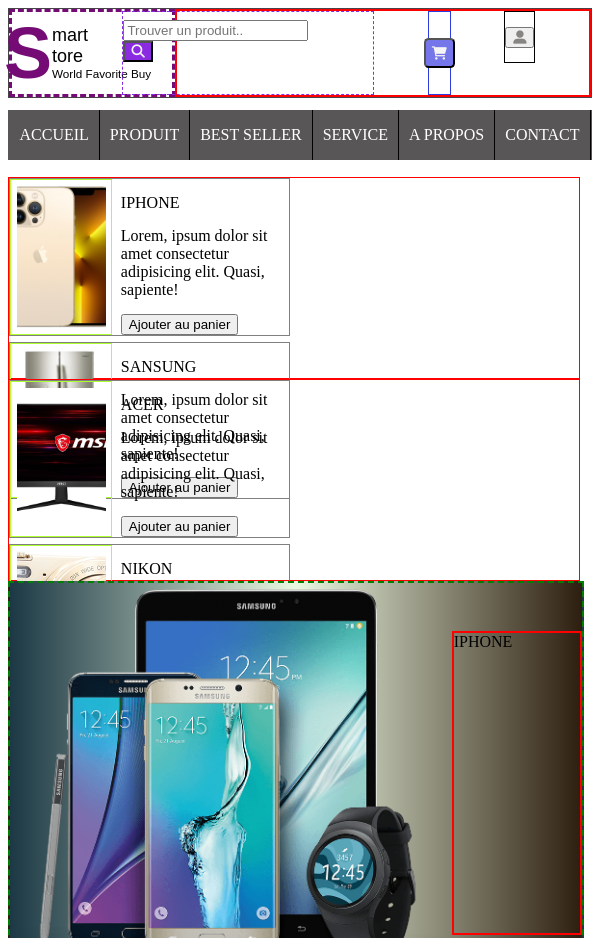
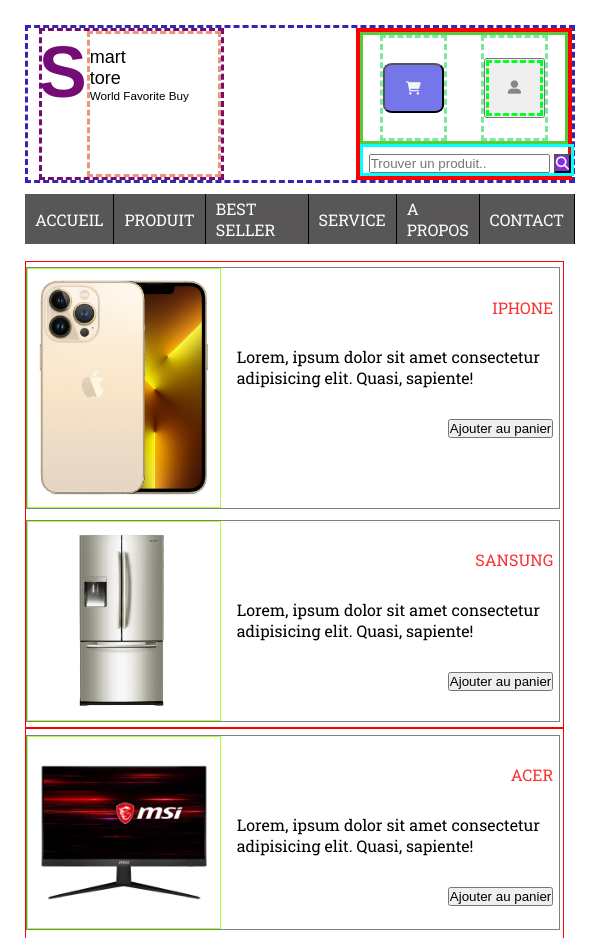
Before and after one commit to abou1er/1erprojet, a plain HTML site: page index.html in a window 600 px wide. Shown: the top 938 px of the page. Drawn offline with Linux system fonts and the light colour scheme; a web font is replaced by a local one.

Commit message:
responsive ok

```diff
--- a/index.html
+++ b/index.html
@@ -8,8 +8,9 @@
     <link rel="stylesheet" href="style.css">
     <title>Accueil - Smart Store</title>
 </head>
-<body>
-    <header>
+
+
+<header class="tete">
     <div class="logo">
         <div class="logoLeft">S</div>
 
@@ -26,20 +27,49 @@
             <div class="search-container">
                 <form action="/action_page.php">
                     <input class="search" type="text" placeholder="Trouver un produit.." name="search">
-                        <button type="submit"><i class="fa fa-search"></i></button>
+                    <button type="submit"><i class="fa fa-2xl fa-search"></i></button>
                 </form>
             </div>
         </div>
 
+        <div class="panier">
+            <button><i class="fa-solid fa-2xl fa-cart-shopping"></i></button></i></div>
+
+        <div class="user"><button><i class="fa-solid fa-2xl fa-user-large"></i></button></div>
+
+
+
+
+    </div>
+
+
+    <div class="headRightMob">
+
+        <div class="topHeadRight">
             <div class="panier">
             <button><i class="fa-solid fa-cart-shopping"></i></button></i></div>
 
             <div class="user"><button><i class="fa-solid fa-user-large"></i></button></div>
         </div>
 
+        <div class="searchBar">
+            <div class="search-container">
+                <form action="/action_page.php">
+                    <input class="search" type="text" placeholder="Trouver un produit.." name="search">
+                    <button type="submit"><i class="fa fa-search"></i></button>
+                </form>
+            </div>
+        </div>
+
+
+
+
+    </div>
 
 
 </header>
+<body class="main">
+
 
 
     <nav>
@@ -135,7 +165,7 @@
         <div class="Carou">
 
             <div class="imgLeft cardimgCarou"><img src="img/ferArepasser.webp" alt="Téléphone"></div>
-            <div class="imgLeft cardimgCarou"><img src="img/homecinema.jpg" alt="Téléphone"></div>
+            <div class="imgLeft cardimgCarou homecinema"><img src="img/homecinema.jpg" alt="Téléphone"></div>
             <div class="imgLeft cardimgCarou"><img src="img/ventilateur.webp" alt="Téléphone"></div>
             <div class="imgLeft cardimgCarou"><img src="img/electronic1.jpg" alt="Téléphone"></div>
 
@@ -144,16 +174,17 @@
 
 
     <footer>
-        <div class="rgbd titleFoot">RGPD
+        <div class="rgbd ">
+            <div class="titleFoot">RGPD</div>
             <div class="textRgpd">
                 <p>Le règlement UE 2016/679 du Parlement européen et du Conseil du 27 avril 2016 relatif à la protection des personnes physiques à l'égard du traitement des données à caractère personnel et à la libre circulation de ces données, et abrogeant la directive 95/46/CE dit règlement général sur la protection des données (RGPD, ou encore GDPR, de l'anglais General Data Protection Regulation), est un règlement de l'Union européenne qui constitue le texte de référence en matière de protection des données à caractère personnel1. </p>
             </div>
         </div>
         <div class="contactFoot">
             <div class="titleFoot">CONTACT</div>
-            <div class="facebook"><i class="fa-2x fa-brands fa-facebook-square"></i></div>
-            <div class="insta"><i class="fa-2x fa-brands fa-instagram"></i></div>
-            <div class="snapchat"><i class="fa-2x fa-brands fa-snapchat-square"></i></div>
+            <i class="fa-2x fa-brands fa-facebook-square"></i>
+            <i class="fa-2x fa-brands fa-instagram"></i>
+            <i class="fa-2x fa-brands fa-snapchat-square"></i>
         </div>
         <div class="navFoot">
             <div class="titleFoot">NAV</div>
@@ -167,5 +198,9 @@
         </div>
     </footer>
 
+
+
+
+
 </body>
 </html>
--- a/style.css
+++ b/style.css
@@ -1,21 +1,33 @@
 
 @import url('https://fonts.googleapis.com/css2?family=Bebas+Neue&family=Pacifico&family=Radio+Canada&family=Water+Brush&display=swap');
+
+@import url('https://fonts.googleapis.com/css2?family=Bebas+Neue&family=Pacifico&family=Radio+Canada&family=Roboto+Slab&family=Water+Brush&display=swap');
 /*PARTIE HEADER*/
-header {
+*{
+    padding: 0;
+    margin: 0;
+}
+.tete {
     display: flex;
-    border: solid 1px rgb(73, 68, 73);
+    border: dashed 3px rgb(52, 37, 179);
     justify-content: space-between;
 }
 
+.main {
+    padding: 25px;
+    flex: 1;
+    display:inline-block;
+  }
 
 .logo {
     width: 15%;
-    border: dashed 3px rgb(117, 11, 117);
+    /* border: dashed 3px rgb(117, 11, 117); */
     display: flex;
     font-family: 'Radio Canada', sans-serif;
-    min-width: 160px;
+    min-width: 12%;
 
 }
+body{font-family: 'Roboto Slab', serif;}
 
 .logoLeft {
     width: 25%;
@@ -46,11 +58,12 @@
 
 .headRight {
     display: flex;
-    border: 2px solid red;
+    /* border: 2px solid red; */
     width: 70%;
     justify-content: flex-end;
 
 }
+.headRightMob{display: none;}
 
 .headRight div {
     margin-right: 13%;
@@ -59,10 +72,11 @@
 .searchBar {
     display: flex;
     justify-content: flex-end;
+
     width: 38%;
     border: solid 1px blueviolet;
     /* padding-left: 12%; */
-    padding-top: 2%;
+    padding-top: 35px;
 
 
 }
@@ -70,8 +84,8 @@
 .panier {
     display: flex;
     justify-content: flex-end;
-    width: 5%;
-    border: solid 1px rgb(43, 61, 226);
+    width: 10%;
+    /* border: solid 1px rgb(43, 61, 226); */
     /* padding-left: 12%; */
     align-items: center;
     justify-content: center;
@@ -92,7 +106,10 @@
 .panier button {
     background-color: rgb(118, 118, 235);
     border-radius: 15%;
-    height: 30px;
+    height: 50px;
+    width: 100%;
+
+
 }
 
 
@@ -100,15 +117,22 @@
     display: flex;
     align-items: center;
     justify-content: center;
-    border: solid 1px black;
+    border: solid 1px orange;
 
-    width: 50px;
+    width: 80px;
 
-    height: 50px;
+    height: 100px;
 }
 
 .user i {
     color: rgb(136, 132, 132);
+    width: 80px;
+    height: 50px;
+    display: flex;
+    align-items: center;
+    justify-content: center;
+
+    border: dashed 3px rgb(0, 255, 34);
 }
 
 /*FIN PARTIE HEADER*/
@@ -123,6 +147,7 @@
     margin-top: 2%;
     text-transform: uppercase;
     box-shadow: 1px 1px 1px white;
+    width: 100%;
 
 }
 
@@ -143,7 +168,7 @@
 }
 
 /*FIN PARTIE NAV*/
-
+.title{color: rgb(248, 50, 50);}
 
 /*PARTIE VIEW*/
 .view {
@@ -171,6 +196,10 @@
     margin-bottom: 1%;
     display: flex;
 
+
+}
+
+.cards button{
 
 }
 
@@ -282,7 +311,7 @@
 
 footer i{
     color: black;
-    width: 200px;
+    width: 100%;
 }
 .rgbd{
     width: 31%;
@@ -314,11 +343,11 @@
 
 
 /*MEDIA QUERIES******/
-@media all and (min-width: 701px) and (max-width: 1023px){
+@media all and (min-width: 700px) and (max-width: 1023px){
 
-    header {
+    .tete {
         display: flex;
-        border: solid 1px rgb(73, 68, 73);
+        border: dashed 3px rgb(52, 37, 179);
         justify-content: center;
     }
 
@@ -329,7 +358,7 @@
         border: dashed 1px blueviolet;
         /* padding-left: 12%; */
         padding-top: 2%;
-        min-width: 250px;
+        min-width: 20%;
 
 
     }
@@ -391,16 +420,40 @@
 
         background: linear-gradient(0.25turn, #1b3844, #ebf8e1, #2d1e0f);
     }
+
+    .contactFoot div{
+        display: flex;
+        align-items: center;
+        justify-content: center;
+        border: solid rgb(213, 153, 57) 3px;
+    }
 }
 
 
 
-@media all and (min-width: 400px) and (max-width: 700px){
+@media all and (min-width: 200px) and (max-width: 699px){
 
-    header {
+    .tete {
         display: flex;
-        border: solid 1px rgb(73, 68, 73);
-        justify-content: center;
+        border: dashed 3px rgb(52, 37, 179);
+        justify-content: flex-start;
+        justify-content: space-between;
+    }
+
+
+    .logo {
+        width: 33%;
+        border: dashed 3px rgb(117, 11, 117);
+        display: flex;
+        font-family: 'Radio Canada', sans-serif;
+        min-width: 10px;
+        margin-left: 2%;
+
+    }
+
+    .logoRight{
+        width: 1200%;
+        border: darksalmon dashed 3px;
     }
 
     .searchBar {
@@ -410,7 +463,7 @@
         border: dashed 1px blueviolet;
         /* padding-left: 12%; */
         padding-top: 2%;
-        min-width: 250px;
+        min-width: 100%;
 
 
     }
@@ -426,8 +479,25 @@
     }
 
 
+    .panier{
+        border: rgb(122, 233, 155) dashed 3px;
+        width: 30%;
+    }
 
+    .user{
+        border: rgb(122, 233, 155) dashed 3px;
+       width: 30%;
+    }
 
+    .user i{
+        width: 120%;
+    }
+
+    .user button{
+        width: 120%;
+        display: flex;
+        justify-content: center;
+    }
     nav {
         display: flex;
         background-color: rgb(88, 86, 86);
@@ -466,7 +536,10 @@
     .cards{
         display: flex;
         flex-direction: column;
+        height: auto;
     }
+
+    .card
 
 
     .viewRight {
@@ -511,4 +584,172 @@
 h3{
     margin-top: 5%;
 }
+
+.headRight {
+    display: flex;
+    border: 2px solid red;
+    width: auto;
+    justify-content: flex-end;
+
 }
+
+.card {
+    border: darkblue dashed 2px;
+    border: 1px solid gray;
+    width: 99%;
+    margin-right: 1%;
+    margin-bottom: 1%;
+    margin-top: 1%;
+    display: flex;
+
+
+}
+
+.imgLeft {
+    width: 35%;
+    border: 1px solid greenyellow;
+    /* overflow: hidden; */
+    display: flex;
+    /* align-items: center;
+    justify-content: center; */
+    padding: 2%;
+
+}
+
+.infoCard {
+    width: 65%;
+    display: flex;
+    flex-direction: column;
+    align-items: flex-end;
+    margin-left: 3%;
+    padding-right: 1%;
+
+}
+
+.infoCard button{
+    margin-bottom: 15px;
+}
+
+.infoCard div {
+    margin-top: 9%;
+}
+
+
+img {
+    max-width: 100%;
+    max-height: 100%;
+    object-fit: cover;
+    position: center;
+
+    /* width: 150px;
+height: 150px;
+object-fit: cover; */
+
+}
+
+.viewRight{
+    margin-top: 2%;
+    width: 100%;
+}
+
+.Carou div{
+    width: 95%;
+    border-top:3px #1b3844 solid ;
+    border-bottom: 3px #1b3844 solid ;
+    border-right: 3px #1b3844 solid ;
+    border-left: 3px #1b3844 solid ;
+    margin-top: 1%;
+
+    align-items: center;
+
+
+}
+
+footer{
+    flex-direction: column;
+    align-items: center;
+    /* border: red dashed 3px; */
+
+}
+
+.titleFoot {
+    width: 100%;
+    border: solid blue 3px;
+    display: flex;
+    justify-content: center;
+    align-items: center;
+    font-family: 'Radio Canada', sans-serif;
+
+}
+
+.rgbd, .navFoot, .contactFoot{
+    width: 100%;
+    border: gray 2px solid;
+    margin-bottom: 15px;
+}
+
+.contactFoot div{
+    display: flex;
+    margin: auto;
+
+    /* border: solid rgb(213, 153, 57) 3px; */
+}
+.contactFoot i{
+    text-align: center;
+    width: 100%;
+}
+.navFoot div{
+
+        display: flex;
+        align-items: center;
+        justify-content: center;
+        /* border: solid rgb(213, 57, 174) 3px; */
+}
+footer div{
+    width: 100%;
+    /* border: solid green 3px; */
+
+
+}
+
+
+.headRight {
+    display: flex;
+    border: 2px solid red;
+    width: auto;
+    justify-content: flex-end;
+
+}
+.headRight div{
+
+    width: 100%;
+
+
+}
+
+.headRightMob{
+    display: flex;
+    flex-direction: column;
+    justify-content: flex-end;
+    border: 4px solid red;
+
+}
+.topHeadRight{
+    display: flex;
+    justify-content: space-around;
+    border: rgb(93, 200, 58) 3px solid;
+
+}
+
+.searchBar{
+    border: cyan 3px solid;
+    width: 78%;
+
+
+}
+
+.headRight{
+    display: none;
+}
+
+}
```
Lines whose indentation alone changed are shown as unchanged.
